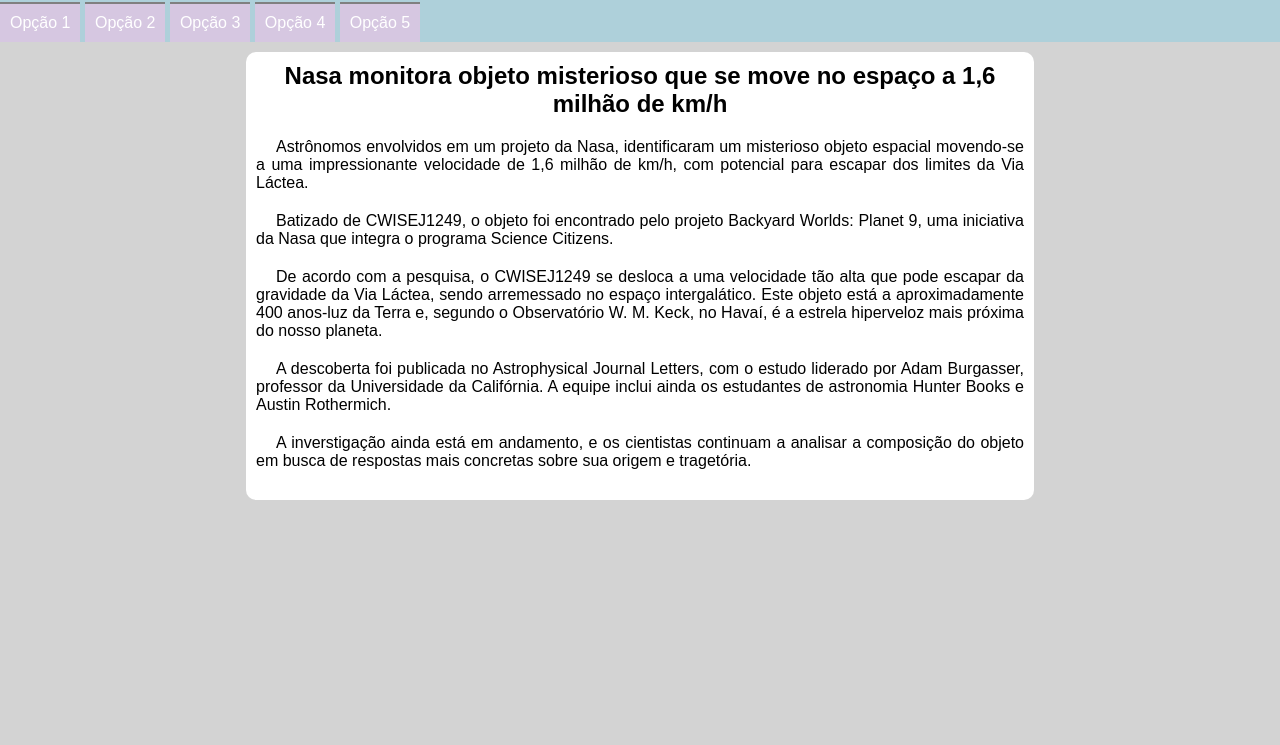
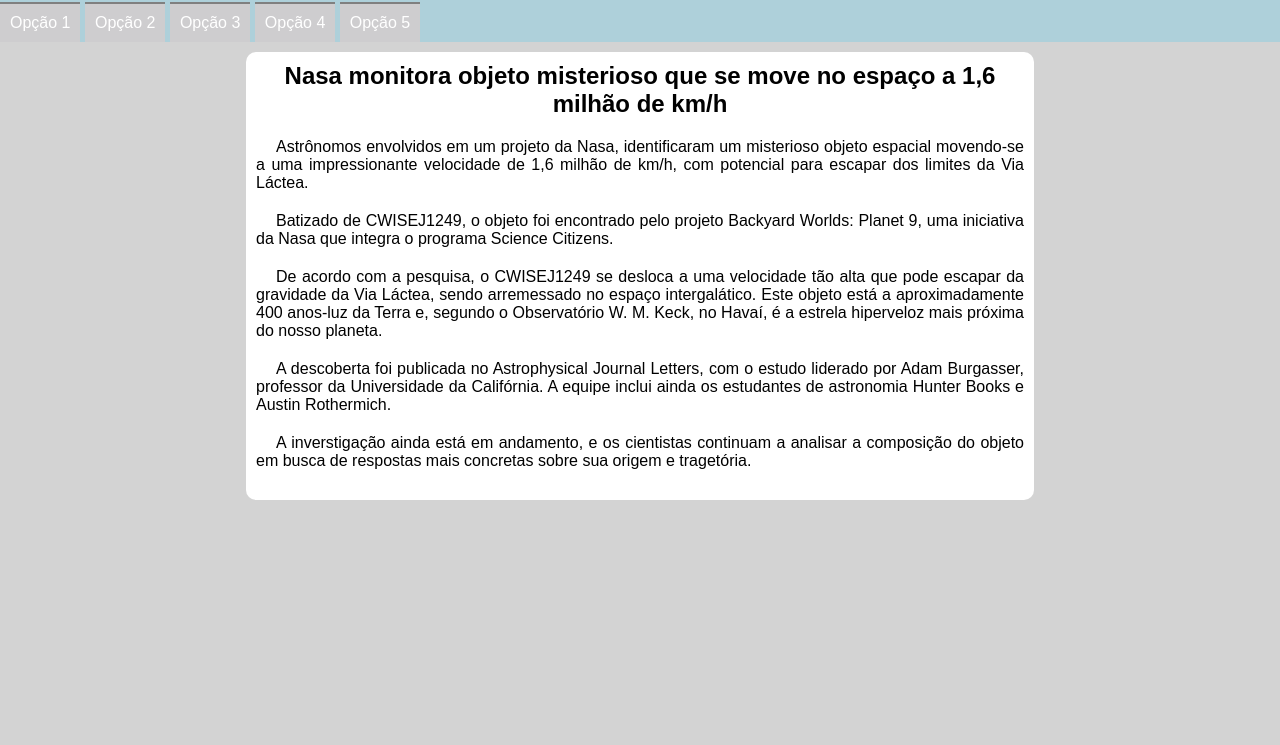
Before and after one commit to izabellaemachado/Curso-Html-css, a plain HTML site: page Exercicios/ex26/mq005/index.html in a window 1280 px wide. Shown: the part 55-800 px from the top of the page. Drawn offline with nearby package versions, Linux system fonts and the light colour scheme.

Commit message:
Exercício 005 Media Query

```diff
--- a/Exercicios/ex26/mq005/estilos/style.css
+++ b/Exercicios/ex26/mq005/estilos/style.css
@@ -47,13 +47,13 @@
     padding: 10px;
     text-decoration: none;
     text-align: center;
-    background-color: #d6c7e1;
+    background-color: #cecdcf;
     color: white;
     border-top: 2px solid gray;
 }
 
 menu > ul > li > a:hover {
-    background-color: #ff8ad49f;
+    background-color: #717eaa9f;
 }
 
 main {
```
